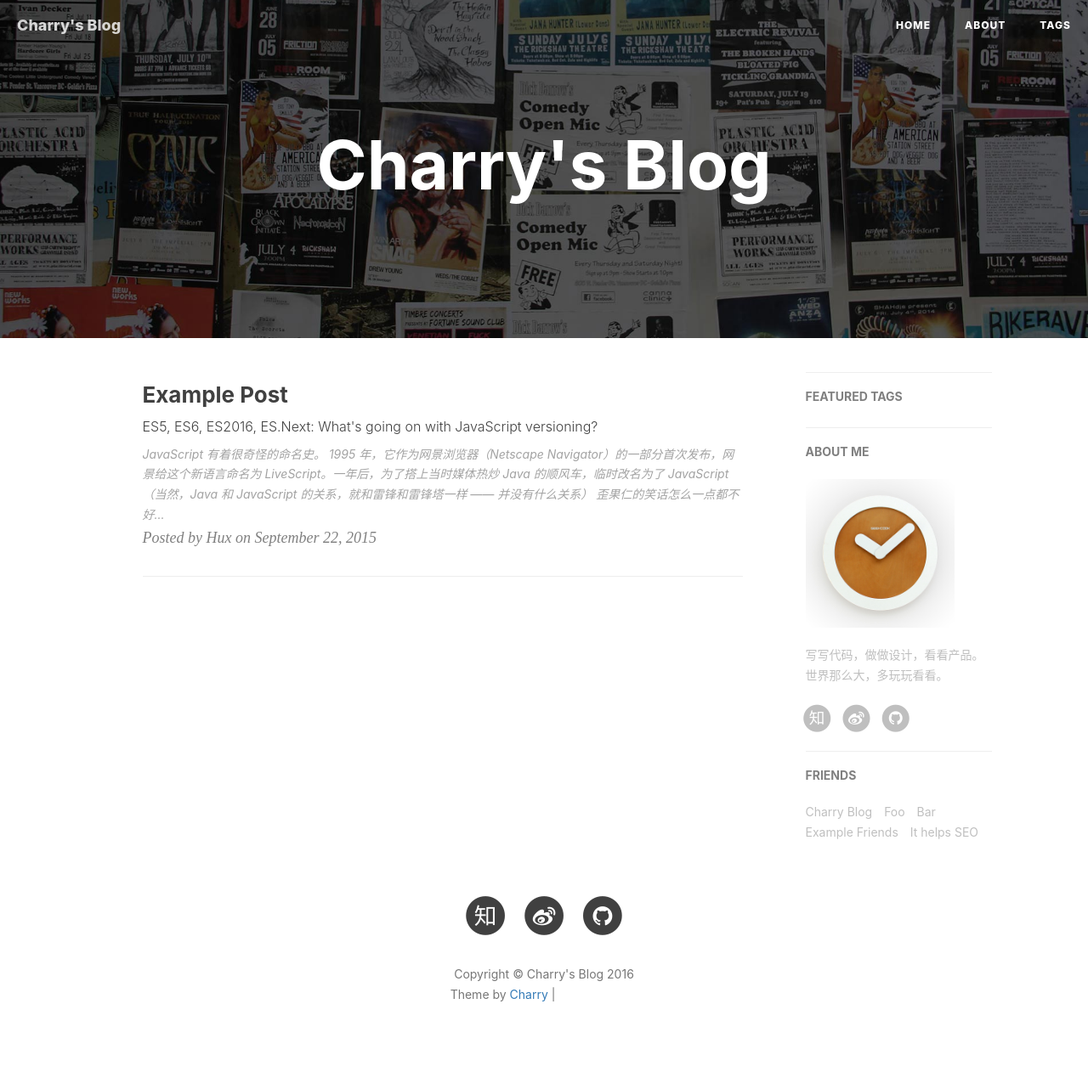
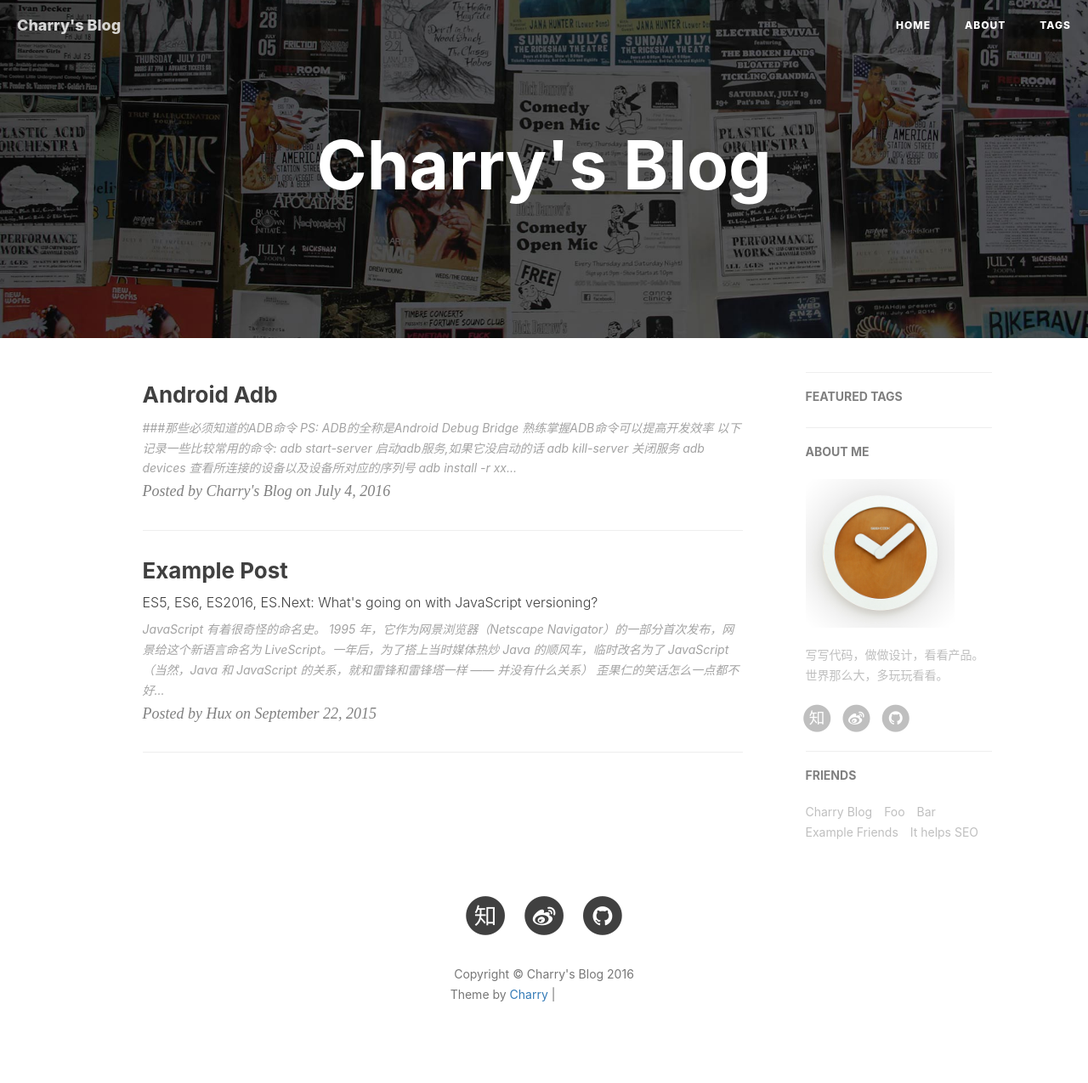
Before and after one commit to CharryLi/charryli.github.io, a Jekyll site: the page built from index.html, in a window 1280 px wide. Shown: the whole page at 85% size. Built offline with Jekyll 4.4.1, drawn with Linux system fonts in a browser that asks for light colours; nearby versions of some CDN libraries; the list of posts is cut into pages by our own code; comment, search, counter and statistics services are not loaded; some of the changed lines change nothing that is shown; grey boxes are pictures that could not be loaded.

Commit message:
add android-adb

```diff
--- a/_posts/2015-09-22-js-version.markdown
+++ b/_posts/2015-09-22-js-version.markdown
@@ -6,7 +6,7 @@ date:       2015-09-22
 author:     "Hux"
 header-img: "img/post-bg-js-version.jpg"
 tags:
-    - 前端开发
+    - 移动开发
     - JavaScript
     - 翻译
 ---
--- /dev/null
+++ b/_posts/2016-07-04-android-adb.md
@@ -0,0 +1,67 @@
+###那些必须知道的ADB命令
+PS: ADB的全称是Android Debug Bridge
+
+熟练掌握ADB命令可以提高开发效率
+以下记录一些比较常用的命令:
+
+* `adb start-server`  启动adb服务,如果它没启动的话
+* `adb kill-server`
+关闭服务
+* `adb devices`
+查看所连接的设备以及设备所对应的序列号
+* `adb install -r xxxx.apk`
+安装app,需要注意的是如果连接了两台设备,则会报错,此时可以添加-s <serialNumber>来处理
+* `adb uninstall packagename`
+卸载app,有时候在手机上卸载App会出现数据清理不干净,导致App再也装不上了,这个时候可以敲命令来卸载
+* `adb shell`
+进入shell环境
+* `adb shell pm clear packagename`
+清除应用的数据,很常用吧?
+* `adb shell am start -n packagename/packagename.activityname`
+启动某个应用的某个Activity(以前调试老年机,那种Launcher上没有APP的机器,全靠它啊!!!!!!!)
+* `adb connect <device-ip-address>`
+连接到指定的ip,这个通常配合wifidebug
+* `adb shell dumpsys activity top`
+查看栈顶Activity,可以用来获取包名,可以用来查看其它app的包名
+* `adb shell ps`
+查看进程信息
+* `adb shell pm list packages -f`
+查看所有已安装的应用的包名
+* `adb shell dumpsys activity`
+dumpsys系列命令可以帮助我们查看各种信息
+am的状态 Activity Manager State
+* `adb shell dumpsys package`
+包信息 Package Information
+* `adb shell dumpsys meminfo`
+内存使用情况Memory Usage
+* `adb pull <remote> <local>`
+从手机复制文件出来,比如把Crash日志写在SD卡上,再pull到电脑上 或者 pull ANR的trace日志
+* `adb push <local> <remote>`
+向手机发送文件,比如测试热修复补丁~
+eg. `adb push foo.txt /sdcard/foo.txt`
+* `adb shell cat /proc/cpuinfo`
+查看手机CPU,可以看到手机架构(eg.ARMv7) 和几核处理器
+可以帮助我们选择so库,排查手机cpu架构相关的问题
+
+不太常用的命令
+* `adb shell df`
+获取手机磁盘空间
+* `adb shell getprop ro.build.version.release`
+获取手机系统版本
+* `adb shell dumpsys procstats`
+Memory Use Over Time
+* `adb shell dumpsys gfxinfo`
+Graphics State
+* `adb version`
+查看adb版本
+* `adb help`
+进入adb帮助界面
+
+###资料
+1. [adb-官方资料](https://developer.android.com/intl/zh-cn/tools/help/adb.html)
+
+2. [ADB-Shell](https://ar-g.github.io/ADB-Shell-Part-1/)
+
+3. [adbshell](http://adbshell.com/)
+
+4. [ADB命令大全](http://www.jianshu.com/p/860bc2bf1a6a)
```
